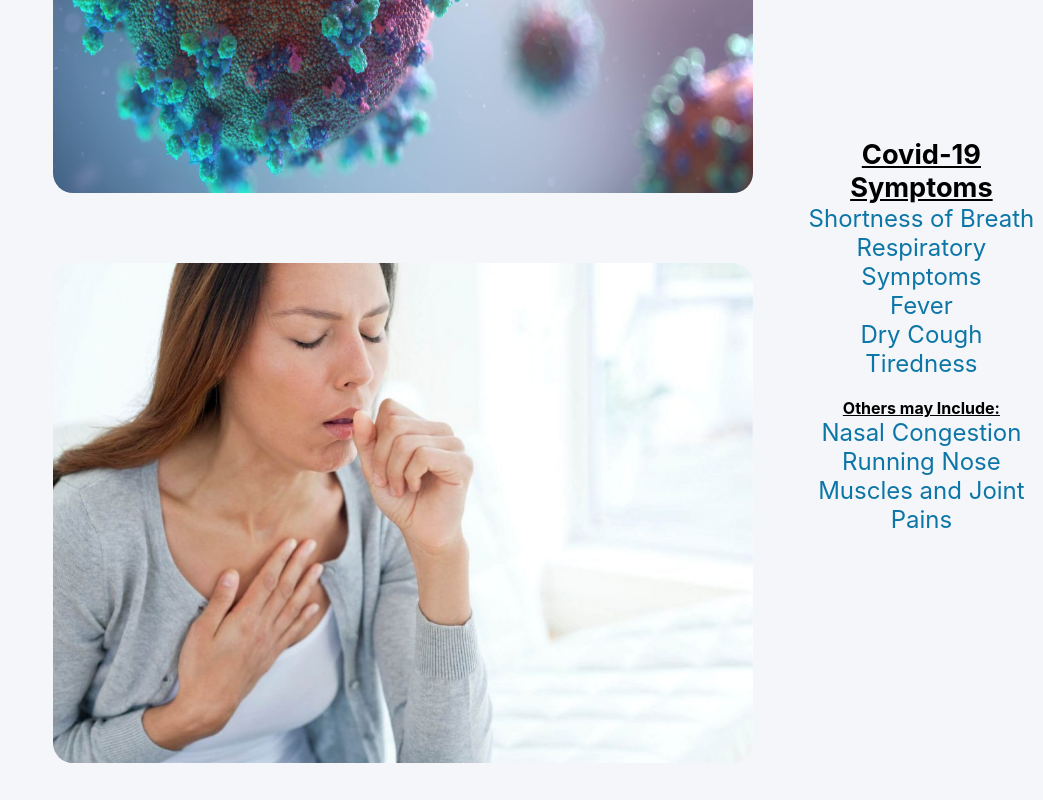
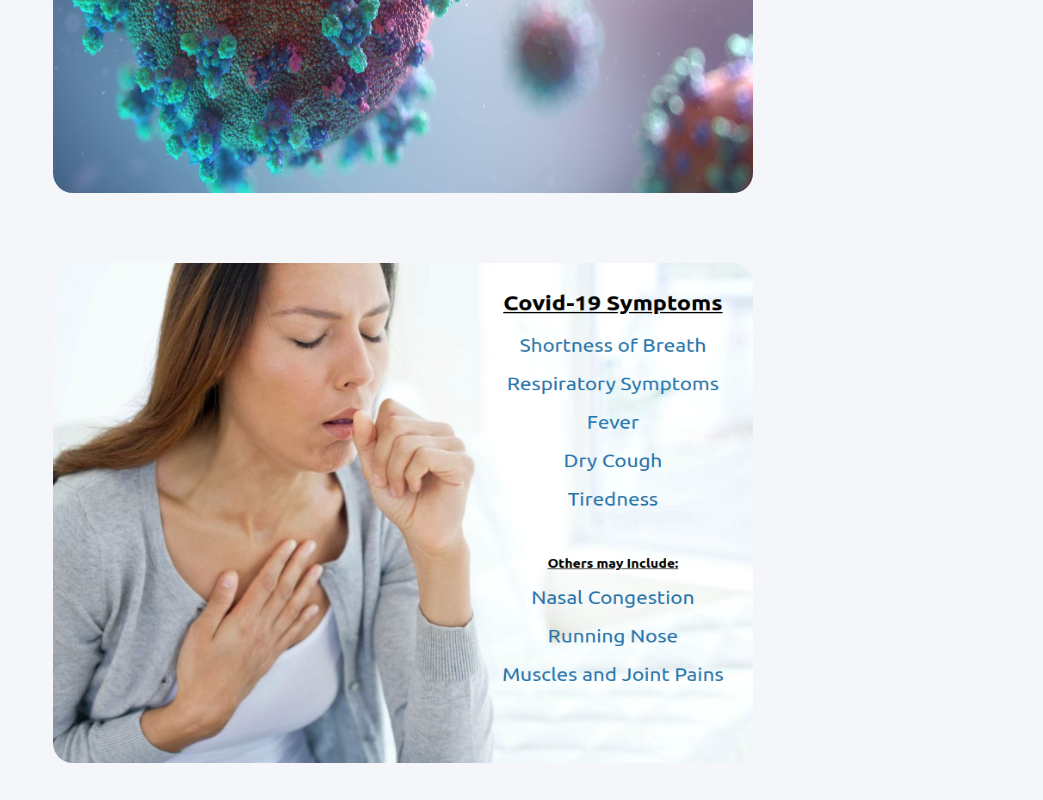
Before and after one commit to DKarimi90/Covid-Tracker, a React (Create React App) app: page / in a window 1280 px wide. Shown: the part 480-1280 px from the top of the page, without its empty margins (237-1280 px from the left). Built offline with nearby package versions, Linux system fonts and the light colour scheme.

Commit message:
changes made in the home page

```diff
--- a/src/views/Home.js
+++ b/src/views/Home.js
@@ -9,19 +9,8 @@ function Home() {
         <img src = "/images/covid.jpg" />
         </div>
         <div className = 'second'>
-          <img src = "/images/first.jpg" />
-          <div className='right'>
-            <h3>Covid-19 Symptoms</h3>
-            <p>Shortness of Breath</p>
-            <p>Respiratory Symptoms</p>
-            <p>Fever</p>
-            <p>Dry Cough</p>
-            <p>Tiredness</p><br />
-            <h4>Others may Include:</h4>
-            <p>Nasal Congestion</p>
-            <p>Running Nose</p>
-            <p>Muscles and Joint Pains</p>
-          </div>
+
+          <img src="/images/second.png"/>
         </div>
         <div className='third'>
           <img src ="images/spread1.png" />
```
Also changed, not shown: public/images/second.png (added).
